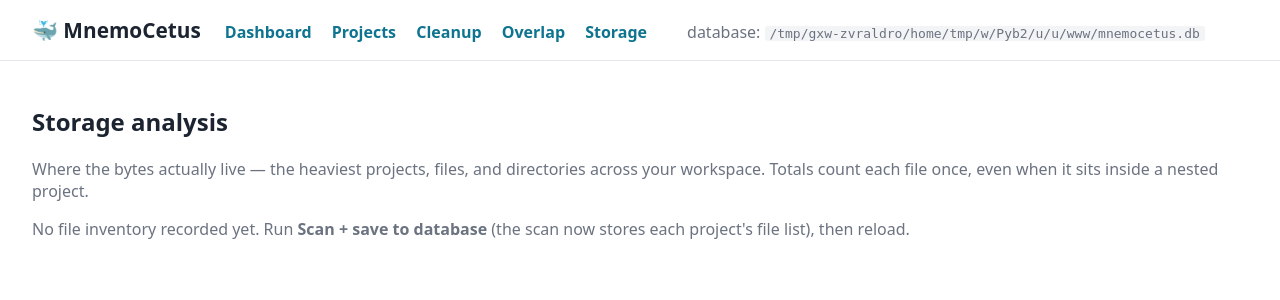
After one commit to hottahidit/MnemoCetus, a Flask app: page /storage in a window 1280 px wide. The commit adds this page. Shown: the top 300 px of the page. Run offline with Flask 3, Linux system fonts and the light colour scheme.

Commit message:
v0.4.4 - Storage Analyser

```diff
--- a/utils/scanner.py
+++ b/utils/scanner.py
@@ -566,6 +566,8 @@ def persist_scan(directory, db_path=None, mode="CLASSIFY", confirm_filters=True)
             pid = db.upsert_project(record, scan_id=scan_id)
             db.save_dependencies(pid, record["dependencies"])  # populate the dependencies table
             db.save_marks(pid, marks)                          # populate the reclaimable marks
+            # Persist the per-project file inventory too (reuses the scan's file list) -> feeds the storage analyser's "largest files / directories".
+            db.save_files(pid, _collect_files(project, sc._name_rules, sc._path_rules, files))
             total_files += record["metrics"]["file_count"]
             total_bytes += record["metrics"]["size_bytes"]
         db.finish_scan(scan_id, project_count=len(rels), file_count=total_files, total_bytes=total_bytes)
--- a/utils/web/app.py
+++ b/utils/web/app.py
@@ -1,10 +1,11 @@
 # Flask web app for MnemoCetus (v0.4 - the browser front-end over the "MnemoIndex" store and "MnemoClean" cleanup).
 #
-# Four views:
+# Five views:
 #   /          -> statistics dashboard (totals, by-language / by-category, confidence spread, reclaimable space)
 #   /projects  -> filterable database viewer with recategorisation, which POSTs into db_manager.set_override / approve / clear_override / delete_project.
 #   /cleanup   -> reclaimable-space cleanup recommendations (advisory only; never deletes anything).
 #   /overlap   -> cross-project dependency overlap + rough env savings from a shared package store.
+#   /storage   -> storage analysis (largest projects / files / directories + workspace rollup).
 #
 # NOTE: this is a local, single-user tool, so the mutating POST routes don't carry CSRF tokens.
 
@@ -77,6 +78,16 @@ def _overlap(db_path, min_projects=2):
     db = db_manager.Database(db_path)
     try:
         return db.dependency_overlap(min_projects=min_projects)
+    finally:
+        db.close()
+
+def _storage(db_path, limit=10):
+    """Workspace storage analysis (largest projects / files / dirs), or None when there's no database yet."""
+    if not os.path.exists(db_path):
+        return None
+    db = db_manager.Database(db_path)
+    try:
+        return db.storage_report(limit=limit)
     finally:
         db.close()
 
@@ -201,6 +212,14 @@ def create_app(db_path=None):
             min_projects=min_projects,
         )
 
+    @app.route("/storage")
+    def storage_view():
+        return render_template(
+            "storage.html",
+            db_path=os.path.normpath(current_db()),
+            report=_storage(current_db()),
+        )
+
     # --- mutations: POST then redirect back (preserving the current filters) -------- #
     def back():
         return redirect(request.form.get("next") or url_for("projects_view"))
--- a/utils/web/templates/base.html
+++ b/utils/web/templates/base.html
@@ -42,6 +42,7 @@
       <a href="{{ url_for('projects_view') }}">Projects</a>
       <a href="{{ url_for('cleanup_view') }}">Cleanup</a>
       <a href="{{ url_for('overlap_view') }}">Overlap</a>
+      <a href="{{ url_for('storage_view') }}">Storage</a>
     </nav>
     <span class="muted">database: <code>{{ db_path }}</code></span>
   </header>
--- /dev/null
+++ b/utils/web/templates/storage.html
@@ -0,0 +1,49 @@
+{% extends "base.html" %}
+{% block title %} - Storage{% endblock %}
+{% block content %}
+
+  <h2>Storage analysis</h2>
+  <p class="muted">Where the bytes actually live &mdash; the heaviest projects, files, and directories
+     across your workspace. Totals count each file once, even when it sits inside a nested project.</p>
+
+  {% if not report or not report.total_files %}
+    <p class="muted">No file inventory recorded yet. Run <strong>Scan + save to database</strong>
+      (the scan now stores each project's file list), then reload.</p>
+  {% else %}
+    <div class="cards">
+      <div class="card"><div class="n">{{ report.total_bytes | humansize }}</div><div class="l">workspace size</div></div>
+      <div class="card"><div class="n">{{ report.total_files }}</div><div class="l">files</div></div>
+      <div class="card"><div class="n">{{ report.project_count }}</div><div class="l">projects</div></div>
+      <div class="card"><div class="n">{{ report.reclaimable_bytes | humansize }}</div><div class="l">reclaimable</div></div>
+    </div>
+
+    <h3>Largest projects</h3>
+    <table>
+      <tr><th>project</th><th>size</th><th>reclaimable</th></tr>
+      {% for p in report.largest_projects %}
+        <tr>
+          <td><code>{{ p.path }}</code></td>
+          <td>{{ p.size_bytes | humansize }}</td>
+          <td class="muted">{% if p.reclaimable_bytes %}{{ p.reclaimable_bytes | humansize }}{% else %}&mdash;{% endif %}</td>
+        </tr>
+      {% endfor %}
+    </table>
+
+    <h3>Largest files</h3>
+    <table>
+      <tr><th>file</th><th>size</th></tr>
+      {% for f in report.largest_files %}
+        <tr><td><code>{{ f.path }}</code></td><td>{{ f.size_bytes | humansize }}</td></tr>
+      {% endfor %}
+    </table>
+
+    <h3>Largest directories <span class="muted">(bytes held directly)</span></h3>
+    <table>
+      <tr><th>directory</th><th>size</th><th>files</th></tr>
+      {% for d in report.largest_dirs %}
+        <tr><td><code>{{ d.path }}</code></td><td>{{ d.size_bytes | humansize }}</td><td class="muted">{{ d.file_count }}</td></tr>
+      {% endfor %}
+    </table>
+  {% endif %}
+
+{% endblock %}
```
Also changed, not shown: utils/cli.py (+32 -0 lines), utils/db_manager.py (+58 -0 lines), README.md.
